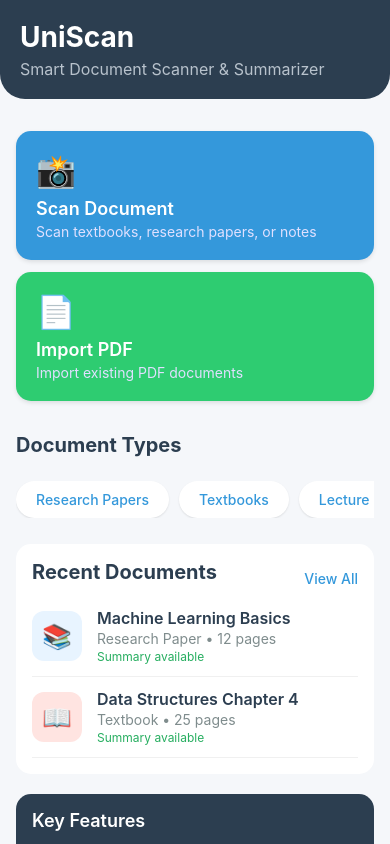
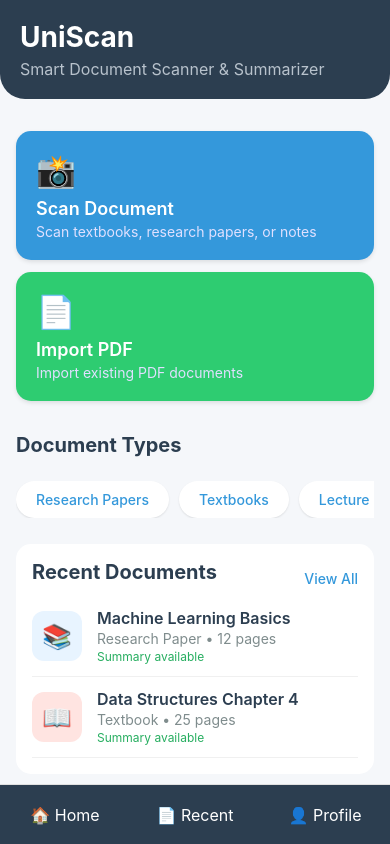
Before and after one commit to KISHAN2100/UniScan, a React Native app: screen / in a window 390 px wide. Built offline with nearby package versions, Linux system fonts and the light colour scheme.

Commit message:
ADD FILE MANAGER BUTTON

```diff
--- a/package.json
+++ b/package.json
@@ -20,6 +20,7 @@
     "react-native": "0.76.1",
     "react-native-document-picker": "^9.3.1",
     "react-native-image-picker": "^7.1.2",
+    "react-native-vision-camera": "^4.6.3",
     "tesseract.js": "^5.1.1"
   },
   "devDependencies": {
--- a/src/App.tsx
+++ b/src/App.tsx
@@ -1,5 +1,5 @@
 import React, { useState, useEffect } from 'react';
-import { View, StyleSheet, SafeAreaView } from 'react-native';
+import { View, StyleSheet, SafeAreaView, TouchableOpacity, Text } from 'react-native';
 import HomeScreen from './screens/HomeScreen';
 import HistoryScreen from './screens/HistoryScreen';
 import EditProfileScreen from './screens/EditProfileScreen';
@@ -48,6 +48,19 @@ const App: React.FC = () => {
       <View style={styles.screenContainer}>
         {renderScreen()}
       </View>
+      {currentScreen !== 'splash' && (
+        <View style={styles.navBar}>
+          <TouchableOpacity onPress={() => setCurrentScreen('home')} style={styles.navItem}>
+            <Text style={styles.navText}>🏠 Home</Text>
+          </TouchableOpacity>
+          <TouchableOpacity onPress={() => setCurrentScreen('history')} style={styles.navItem}>
+            <Text style={styles.navText}>📄 Recent</Text>
+          </TouchableOpacity>
+          <TouchableOpacity onPress={() => setCurrentScreen('profile')} style={styles.navItem}>
+            <Text style={styles.navText}>👤 Profile</Text>
+          </TouchableOpacity>
+        </View>
+      )}
     </SafeAreaView>
   );
 };
@@ -60,6 +73,24 @@ const styles = StyleSheet.create({
   screenContainer: {
     flex: 1,
   },
+  navBar: {
+    flexDirection: 'row',
+    justifyContent: 'space-around',
+    alignItems: 'center',
+    height: 60,
+    backgroundColor: '#2C3E50',
+    borderTopWidth: 1,
+    borderTopColor: '#E0E0E0',
+  },
+  navItem: {
+    flex: 1,
+    alignItems: 'center',
+    justifyContent: 'center',
+  },
+  navText: {
+    color: '#FFF',
+    fontSize: 16,
+  },
 });
 
 export default App;
--- a/src/screens/HomeScreen.tsx
+++ b/src/screens/HomeScreen.tsx
@@ -10,12 +10,35 @@ import {
   Linking,
   Platform,
 } from 'react-native';
-
+import DocumentPicker from 'react-native-document-picker';
+import { Camera,useCameraDevice } from 'react-native-vision-camera';
+import { useState } from 'react';
+import { useEffect } from 'react';
 interface HomeScreenProps {
   onNavigateToHistory: () => void;
 }
 
+
+
 const HomeScreen: React.FC<HomeScreenProps> = ({ onNavigateToHistory }) => {
+
+  const handlePDFUplod = async ()=> {
+    try{
+      const res = await DocumentPicker.pick({
+        type: [DocumentPicker.types.pdf],
+      });
+      console.log('Selected PDF: ', res);
+      Alert.alert('PDF Uploaded', `You selected ${res[0].name}`);
+  }catch(err){
+    if(DocumentPicker.isCancel(err)){
+  console.log('User cancelled the picker');
+    }else{
+      console.error(err);
+      Alert.alert('Error', 'An error occurred while picking the file.');
+    }
+  }
+  }
+
   const handleCameraScan = async () => {
     try {
       if (Platform.OS === 'android') {
@@ -27,6 +50,7 @@ const HomeScreen: React.FC<HomeScreenProps> = ({ onNavigateToHistory }) => {
       Alert.alert('Error', 'Unable to open camera. Please check your camera app.');
     }
   };
+
 
   return (
     <SafeAreaView style={styles.container}>
@@ -49,7 +73,7 @@ const HomeScreen: React.FC<HomeScreenProps> = ({ onNavigateToHistory }) => {
 
           <TouchableOpacity
             style={[styles.actionButton, styles.uploadButton]}
-            onPress={() => Alert.alert('Upload', 'PDF upload coming soon!')}
+            onPress={(handlePDFUplod) }
           >
             <Text style={styles.actionEmoji}>📄</Text>
             <Text style={styles.actionButtonText}>Import PDF</Text>
```
Also changed, not shown: 1 other file (tests, documents, lock files or other folders).
